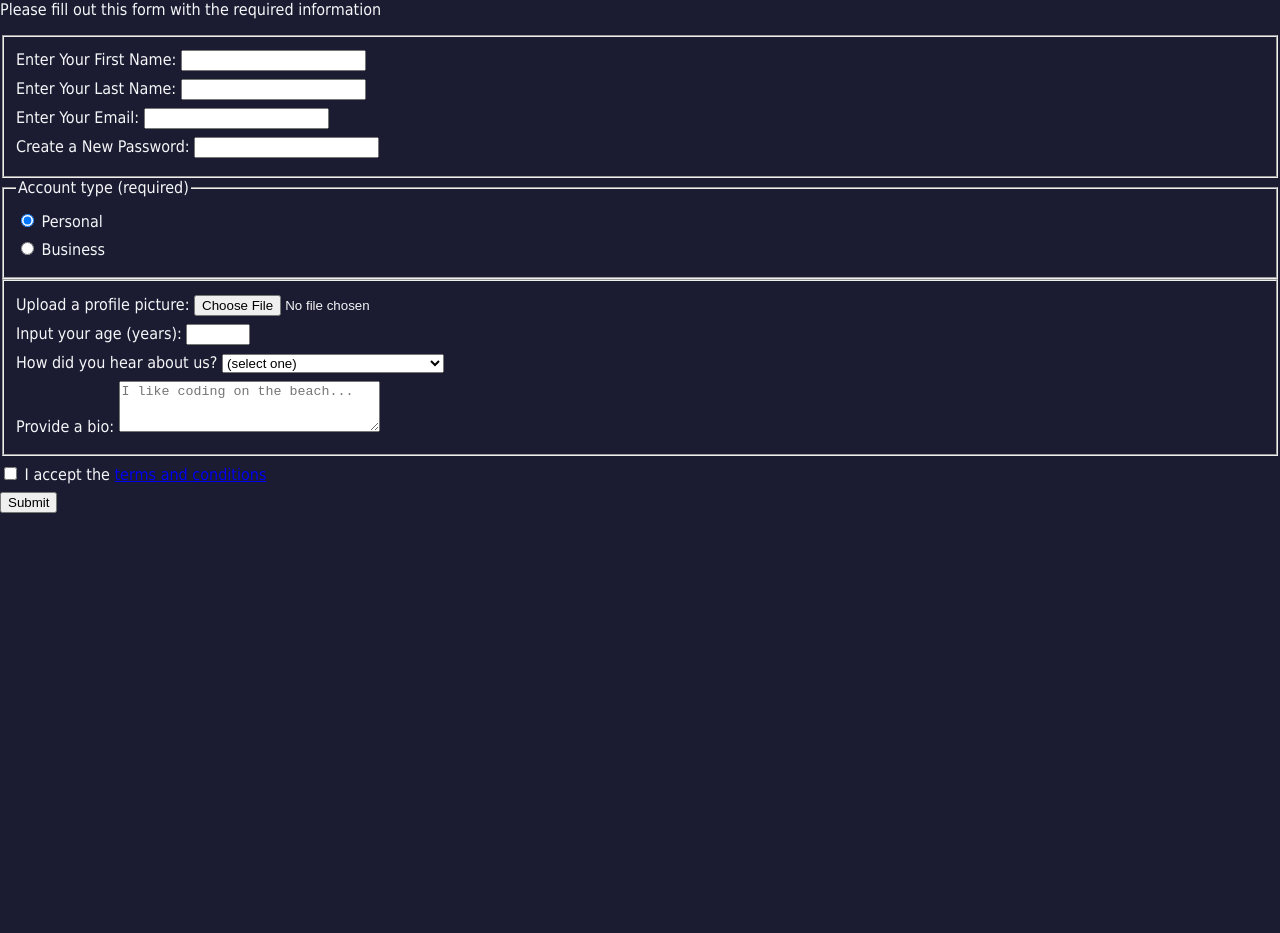
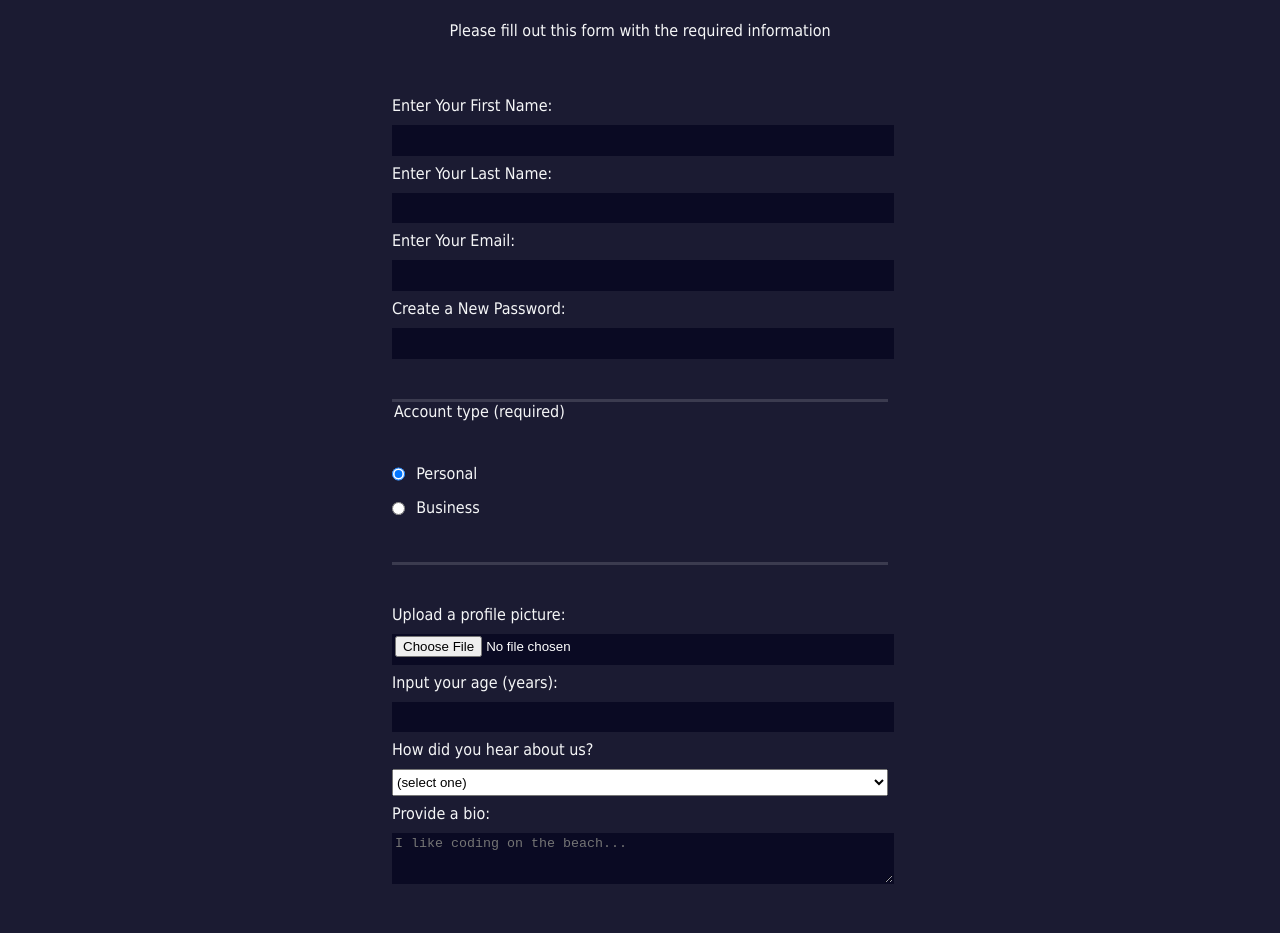
Before and after one commit to Thet81/fcc-buildingaregistrationform, a plain HTML site: page index.html in a window 1280 px wide. Shown: the part 81-1014 px from the top of the page. Before the commit the page ends 821 px from the top, so only its background shows below. Drawn offline with Linux system fonts and the light colour scheme.

Commit message:
added styles

```diff
--- a/index.html
+++ b/index.html
@@ -1,4 +1,48 @@
 <!DOCTYPE html>
+<html lang="en">
+  <head>
+    <meta charset="UTF-8">
+    <title>Registration Form</title>
+    <link rel="stylesheet" href="styles.css" />
+  </head>
+  <body>
+    <h1>Registration Form</h1>
+    <p>Please fill out this form with the required information</p>
+    <form method="post" action='https://register-demo.freecodecamp.org'>
+      <fieldset>
+        <label for="first-name">Enter Your First Name: <input id="first-name" name="first-name" type="text" required /></label>
+        <label for="last-name">Enter Your Last Name: <input id="last-name" name="last-name" type="text" required /></label>
+        <label for="email">Enter Your Email: <input id="email" name="email" type="email" required /></label>
+        <label for="new-password">Create a New Password: <input id="new-password" name="new-password" type="password" pattern="[a-z0-5]{8,}" required /></label>
+      </fieldset>
+      <fieldset>
+        <legend>Account type (required)</legend>
+        <label for="personal-account"><input id="personal-account" type="radio" name="account-type" class="inline" checked /> Personal</label>
+        <label for="business-account"><input id="business-account" type="radio" name="account-type" class="inline" /> Business</label>
+      </fieldset>
+      <fieldset>
+        <label for="profile-picture">Upload a profile picture: <input id="profile-picture" type="file" name="file" /></label>
+        <label for="age">Input your age (years): <input id="age" type="number" name="age" min="13" max="120" /></label>
+        <label for="referrer">How did you hear about us?
+          <select id="referrer" name="referrer">
+            <option value="">(select one)</option>
+            <option value="1">freeCodeCamp News</option>
+            <option value="2">freeCodeCamp YouTube Channel</option>
+            <option value="3">freeCodeCamp Forum</option>
+            <option value="4">Other</option>
+          </select>
+        </label>
+        <label for="bio">Provide a bio:
+          <textarea id="bio" name="bio" rows="3" cols="30" placeholder="I like coding on the beach..."></textarea>
+        </label>
+      </fieldset>
+      <label for="terms-and-conditions">
+        <input class="inline" id="terms-and-conditions" type="checkbox" required name="terms-and-conditions" /> I accept the <a href="https://www.freecodecamp.org/news/terms-of-service/">terms and conditions</a>
+      </label>
+      <input type="submit" value="Submit" />
+    </form>
+  </body>
+</html><!DOCTYPE html>
 <html lang="en">
   <head>
     <meta charset="UTF-8">
--- a/styles.css
+++ b/styles.css
@@ -1,3 +1,77 @@
+body {
+  width: 100%;
+  height: 100vh;
+  margin: 0;
+  background-color: #1b1b32;
+  color: #f5f6f7;
+  font-family: Tahoma;
+  font-size: 16px;
+}
+
+h1, p {
+  margin: 1em auto;
+  text-align: center;
+}
+
+form {
+  width: 60vw;
+  max-width: 500px;
+  min-width: 300px;
+  margin: 0 auto;
+  padding-bottom: 2em;
+}
+
+fieldset {
+  border: none;
+  padding: 2rem 0;
+  border-bottom: 3px solid #3b3b4f;
+}
+
+fieldset:last-of-type {
+  border-bottom: none;
+}
+
+label {
+  display: block;
+  margin: 0.5rem 0;
+}
+
+input,
+textarea,
+select {
+  margin: 10px 0 0 0;
+  width: 100%;
+  min-height: 2em;
+}
+
+input, textarea {
+  background-color: #0a0a23;
+  border: 1px solid #0a0a23;
+  color: #ffffff;
+}
+
+.inline {
+  width: unset;
+  margin: 0 0.5em 0 0;
+  vertical-align: middle;
+}
+
+input[type="submit"] {
+  display: block;
+  width: 60%;
+  margin: 1em auto;
+  height: 2em;
+  font-size: 1.1rem;
+  background-color: #3b3b4f;
+  border-color: white;
+  min-width: 300px;
+}
+
+input[type="file"] {
+  padding: 1px 2px;
+}
+
+
 body {
   width: 100%;
   height: 100vh;
```
